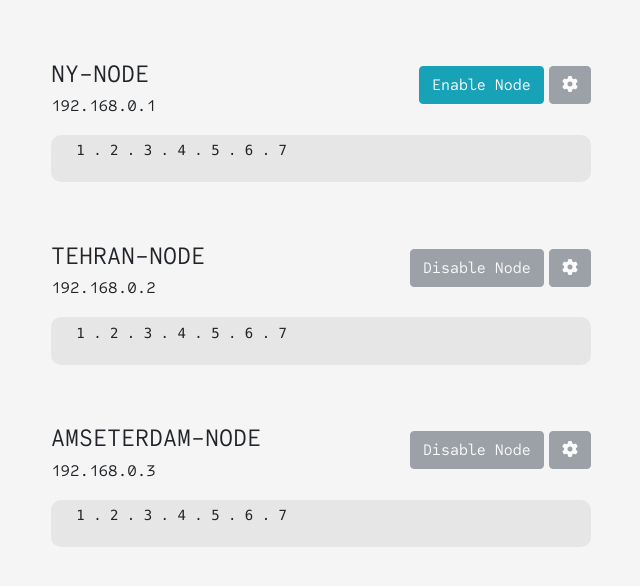
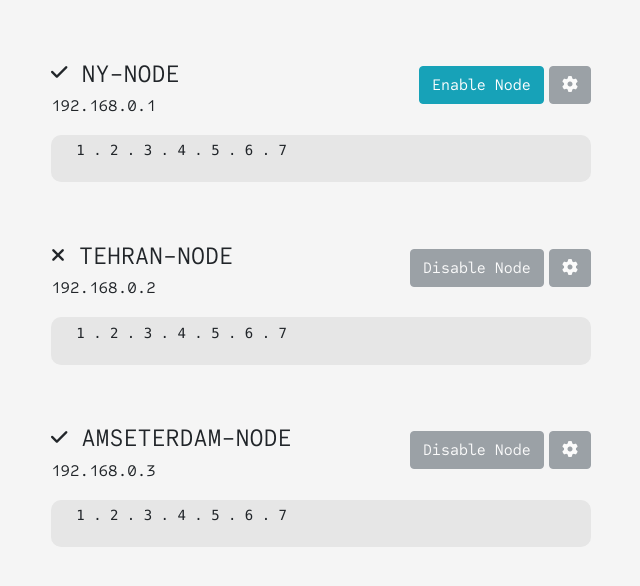
Before and after one commit to amuuu/natural-synth, a Flask app: page / in a window 1280 px wide. Shown: the part 85-671 px from the top of the page, without its empty margins (319-959 px from the left). Run offline with Flask 2, Linux system fonts and the light colour scheme; a user stored in the database is signed in; some libraries are stand-ins or nearby versions.

Commit message:
add connected/disconnected icons for templates

```diff
--- a/server/src/templates/index.html
+++ b/server/src/templates/index.html
@@ -36,6 +36,9 @@
                 <div class="col-md-6 node-content">
                     <div class="node-info">
                         <div class="node-name">
+                            <span class="node-stat">
+                                <i title="Node currently connected" class="fa fa-check fa-xs"></i>
+                            </span>
                             NY-NODE
                         </div>
                         <div class="node-ip">
@@ -49,9 +52,7 @@
                         <div class="node-toggle-button">
                             <button class="btn btn-md btn-info btn-block" type="submit">Enable Node</button>
                             <!-- <button class="btn btn-sm btn-secondary btn-block" type="submit">Disable</button> -->
-
                         </div>
-
                     </div>
 
                 </div>
@@ -74,6 +75,9 @@
                 <div class="col-md-6 node-content">
                     <div class="node-info">
                         <div class="node-name">
+                            <span class="node-stat">
+                                <i title="Node currently disconned" class="fa fa-times fa-xs"></i>
+                            </span>
                             TEHRAN-NODE
                         </div>
                         <div class="node-ip">
@@ -112,6 +116,9 @@
                     <div class="col-md-6 node-content">
                         <div class="node-info">
                             <div class="node-name">
+                                <span class="node-stat">
+                                    <i title="Node currently connected" class="fa fa-check fa-xs"></i>
+                                </span>
                                 AMSETERDAM-NODE
                             </div>
                             <div class="node-ip">
```
